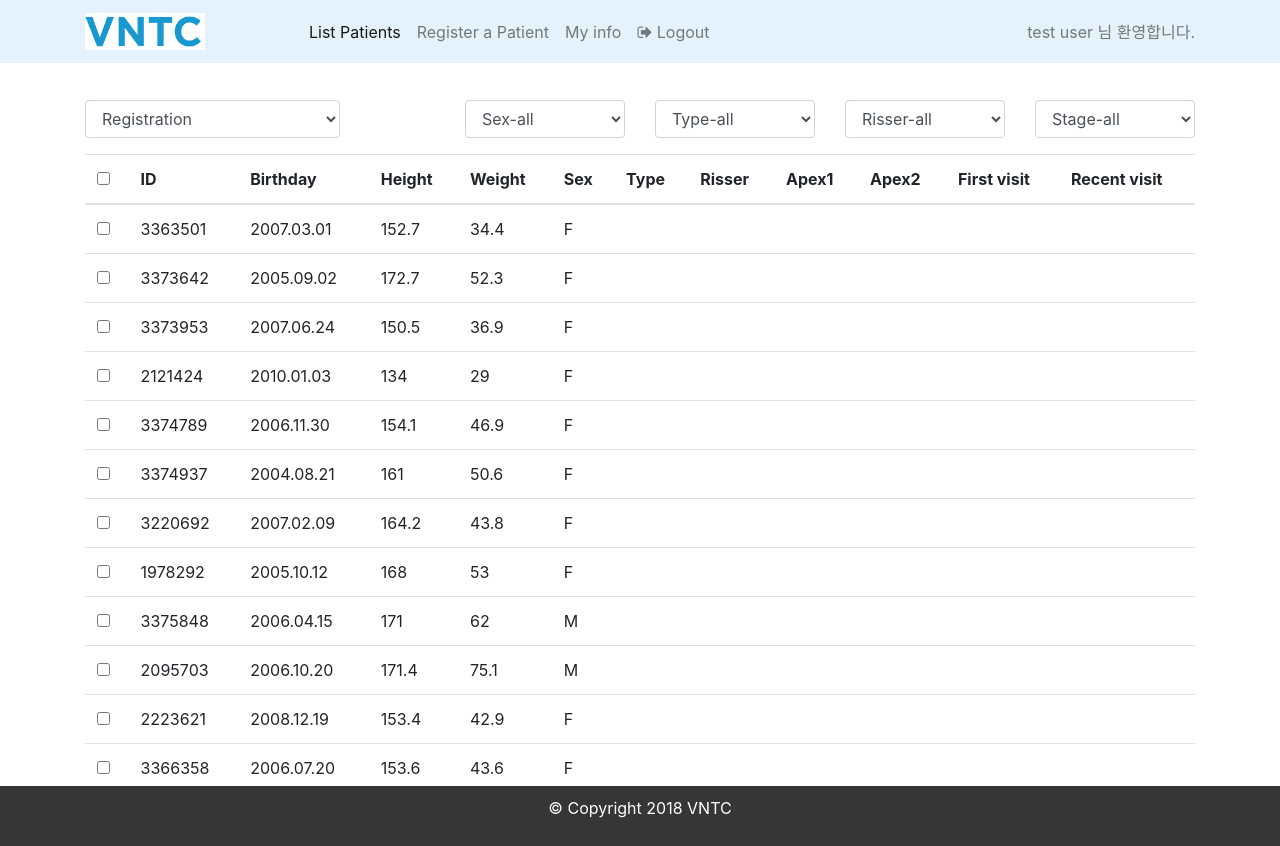
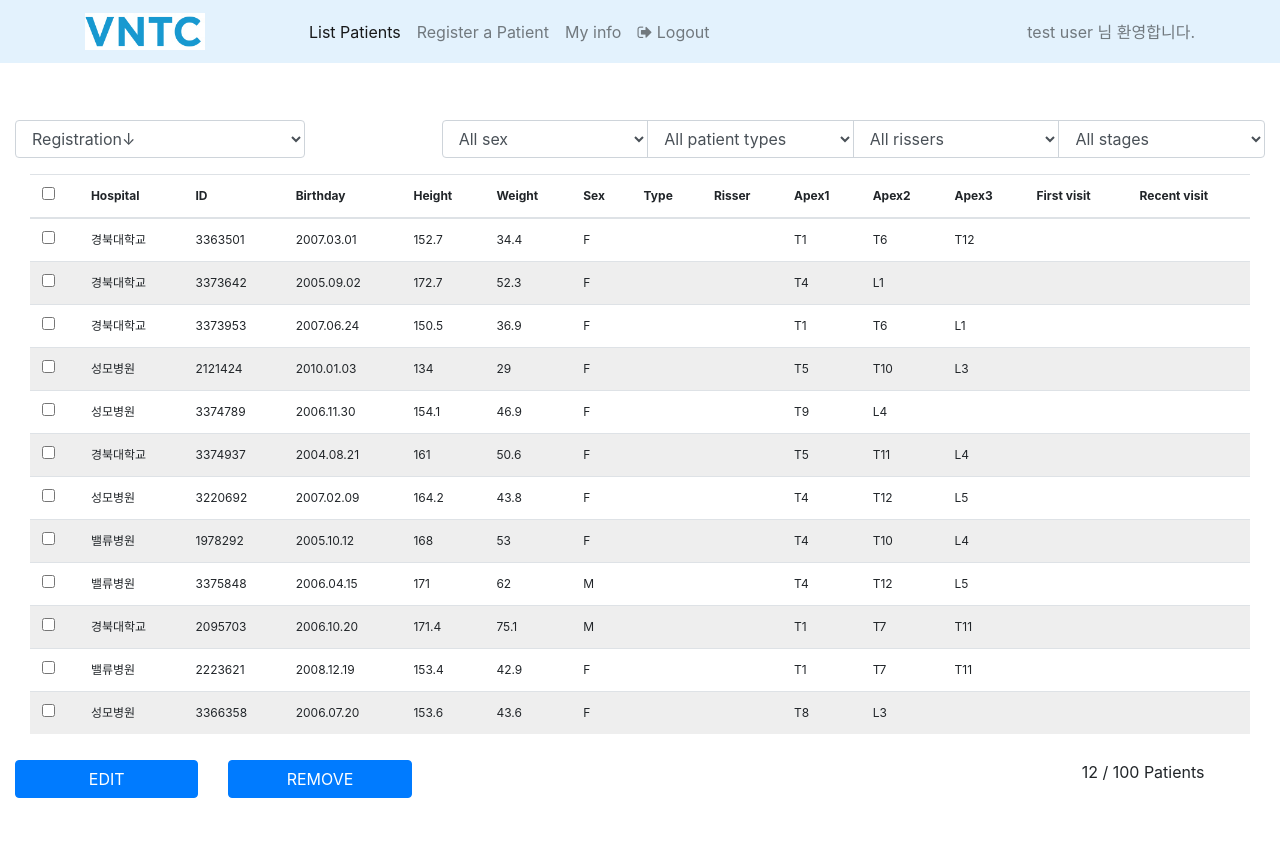
Before and after one commit to wjkim81/angular-app, an Angular app: page /home in a window 1280 px wide. After the commit the page ends 818 px from the top, so only its background shows below. Built offline with nearby package versions, Linux system fonts and the light colour scheme.

Commit message:
Register patient  module

```diff
--- a/src/app/admin/admin.module.ts
+++ b/src/app/admin/admin.module.ts
@@ -6,9 +6,9 @@ import { NgbModule } from '@ng-bootstrap/ng-bootstrap';
 import { FormsModule } from '@angular/forms';
 import { ReactiveFormsModule } from '@angular/forms';
 
+import { baseURL } from '../shared/baseurl';
+
 import { AdminRoutingModule } from './admin-routing/admin-routing.module';
-
-import { baseURL } from '../shared/baseurl';
 
 import { AdminComponent } from './admin.component';
 import { AdminNavbarComponent } from './admin-navbar/admin-navbar.component';
--- a/src/app/user/register-patient/register-patient.component.ts
+++ b/src/app/user/register-patient/register-patient.component.ts
@@ -66,7 +66,7 @@ export class RegisterPatientComponent implements OnInit {
       'required': "Patient's height is required.",
       'pattern': "Patient's height should be a number."
     },
-    'wieght': {
+    'weight': {
       'required': "Patient's weight is required.",
       'pattern': "Patient's weight should be a number."
     },
@@ -79,11 +79,12 @@ export class RegisterPatientComponent implements OnInit {
     'apexStart1': {
       'required': 'Apex1 is required.'
     },
-    'CobbAng1': {
-      'required': 'Cobb Angle is required.'
+    'cobbAng1': {
+      'required': 'Cobb angle is required.',
+      'pattern': 'Cobb angle should be a number.'
     },
     'apexEnd1': {
-      'required': 'ApexEnd1 is required.'
+      'required': 'End of apex1 is required.'
     },
     'direction1': {
       'required': 'Direction1 is required.'
@@ -139,23 +140,23 @@ export class RegisterPatientComponent implements OnInit {
     this.patientForm = this.fb.group({
       birthday: ['', [Validators.required]],
       sex: [this.sexes[1], [Validators.required]],
-      height: [0, [Validators.required]],
-      weight: [0, Validators.required],
+      height: ['', [Validators.required]],
+      weight: ['', [Validators.required]],
       patientType: [this.patientTypes[0], Validators.required],
       risser: [this.rissers[0], Validators.required],
 
-      apexStart1: [this.vertebralColumns[0], Validators.required],
-      cobbAng1: [0, [Validators.required, Validators.pattern]],
-      apexEnd1: [this.vertebralColumns[1], Validators.required],
+      apexStart1: ['', Validators.required],
+      cobbAng1: ['', [Validators.required, Validators.pattern]],
+      apexEnd1: ['', Validators.required],
       direction1: [this.directions[0], Validators.required],
 
       //apexStart2: '',
-      cobbAng2: [0, Validators.pattern],
+      cobbAng2: ['', Validators.pattern],
       apexEnd2: '',
       direction2: '',
 
       //apexStart3: '',
-      cobbAng3: [0, Validators.pattern],
+      cobbAng3: ['', Validators.pattern],
       apexEnd3: '',
       direction3: '',
 
@@ -163,12 +164,12 @@ export class RegisterPatientComponent implements OnInit {
       xRayFile: '',
       threeDScanFile: '',
 
-      shoulder: [0, [Validators.required, Validators.pattern]],
-      bust: [0, [Validators.required, Validators.pattern]],
-      waist: [0, [Validators.required, Validators.pattern]],
-      hip: [0, [Validators.required, Validators.pattern]],
-      lumber: [0, [Validators.required, Validators.pattern]],
-      lumberHeight: [0, [Validators.required, Validators.pattern]]
+      shoulder: ['', [Validators.required, Validators.pattern]],
+      bust: ['', [Validators.required, Validators.pattern]],
+      waist: ['', [Validators.required, Validators.pattern]],
+      hip: ['', [Validators.required, Validators.pattern]],
+      lumber: ['', [Validators.required, Validators.pattern]],
+      lumberHeight: ['', [Validators.required, Validators.pattern]]
     });
 
     this.patientForm.valueChanges
@@ -183,14 +184,19 @@ export class RegisterPatientComponent implements OnInit {
 
     for (const field in this.formErrors) {
       // clear previous error message (if any)
+      //console.log(`field: ${field}`);
       this.formErrors[field] = '';
       const control = form.get(field);
       if (control && control.dirty && !control.valid) {
         //console.log(`${field} - dirty: ${control.dirty}, valid: ${control.valid}`);
+        //console.log(`field: ${field}`);
         const messages = this.validationMessages[field];
+        //console.log(messages);
         //console.log(control.errors);
         for (const key in control.errors) {
+          //console.log(`key: ${key}`);
           this.formErrors[field] += messages[key] + ' ';
+          //console.log(this.formErrors[field]);
         }
       }
     }
@@ -203,10 +209,40 @@ export class RegisterPatientComponent implements OnInit {
     this.showPatientInfo = true;
 
     setTimeout(() => {
-      /*
       this.patientForm.reset({
+        birthday: '',
+        sex: this.sexes[1],
+        height: '',
+        weight: '',
+        patientType: this.patientTypes[0],
+        risser: this.rissers[0],
+
+        apexStart1: '',
+        cobbAng1: '',
+        apexEnd1: '',
+        direction1: this.directions[0],
+
+        //apexStart2: '',
+        cobbAng2: '',
+        apexEnd2: '',
+        direction2: '',
+
+        //apexStart3: '',
+        cobbAng3: '',
+        apexEnd3: '',
+        direction3: '',
+
+        firstVisit: '',
+        xRayFile: '',
+        threeDScanFile: '',
+
+        shoulder: '',
+        bust: '',
+        waist: '',
+        hip: '',
+        lumber: '',
+        lumberHeight: '',
       });
-      */
       this.showPatientInfo = false;
     }, 5000);
   }
--- a/src/app/user/user-home/user-home.component.html
+++ b/src/app/user/user-home/user-home.component.html
@@ -1,52 +1,41 @@
-<div class="container">
+<div class="container-fluid">
   <div class="row form-group orderOption">
     <div class="col-12 col-sm-12 col-md-3">
       <select class="form-control">
-        <option value="">Registration</option>
-        <option value="1">Age↑</option>
-        <option value="2">Age↓</option>
-        <option value="3">Weight↑</option>
-        <option value="4">Weight↓</option>
-        <option value="5">Apex angle↑</option>
-        <option value="6">Apex angle↓</option>
+        <option value="descentOrderbyRegisteration">Registration↓</option>
+        <option value="ascentOrderByAge">Age↑</option>
+        <option value="descentOrderByAge">Age↓</option>
+        <option value="ascentOrderByWeight">Weight↑</option>
+        <option value="descentOrderByWeight">Weight↓</option>
+        <option value="ascentOrderByApex1">Apex1 angle↑</option>
+        <option value="descentOrderByApex1">Apex1 angle↓</option>
       </select>
     </div>
-    <div class="col-12 col-sm-6 offset-md-1 col-md-2">
+    <div class="input-group col-12 col-sm-12 offset-md-1 col-md-8">
+    <!--<div class="col-12 col-sm-6 offset-md-1 col-md-2">-->
       <select class="form-control">
-        <option value="">Sex-all</option>
-        <option value="">all</option>
-        <option value="M">M only</option>
-        <option value="F">F only</option>
+        <option>All sex</option>
+        <option *ngFor="let sex of sexes" [value]="patientSex">{{sex}}</option>
       </select>
-    </div>
-    <div class="col-12 col-sm-6 col-md-2">
+    <!--</div>-->
+    <!--<div class="col-12 col-sm-6 col-md-2">-->
       <select class="form-control">
-        <option value="">Type-all</option>
-        <option value="">all</option>
-        <option value="MT">MT</option>
-        <option value="TL">TL</option>
-        <option value="DT">DT</option>
+        <option> All patient types</option>
+        <option *ngFor="let patientType of patient_types" [value]="patientType">{{patientType}}</option>
       </select>
-    </div>
-    <div class="col-12 col-sm-6 col-md-2">
+    <!--</div>-->
+    <!--<div class="col-12 col-sm-6 col-md-2">-->
       <select class="form-control">
-        <option value="">Risser-all</option>
-        <option value="">all</option>
-        <option value="1">1</option>
-        <option value="2">2</option>
-        <option value="3">3</option>
-        <option value="4">4</option>
-        <option value="5">5</option>
+        <option> All rissers</option>
+        <option *ngFor="let risser of rissers" [value]="risser">{{risser}}</option>
       </select>
-    </div>
-    <div class="col-12 col-sm-6 col-md-2">
+    <!--</div>-->
+    <!--<div class="col-12 col-sm-6 col-md-2">-->
       <select class="form-control">
-        <option value="">Stage-all</option>
-        <option value="">all</option>
-        <option value="1">mild</option>
-        <option value="2">moderate</option>
-        <option value="3">severe</option>
+        <option> All stages</option>
+        <option *ngFor="let stage of stages" [value]="stage">{{stage}}</option>
       </select>
+    <!--</div>-->
     </div>
   </div><!-- row Order Option -->
 
@@ -56,7 +45,8 @@
         <table class="table table-stripped table-font">
           <thead class="thead-inverse">
             <tr>
-              <th><input type="checkbox" name="chk_list_all" id="chk_list_all" onclick="javascript:check_all();"></th>
+              <th><input type="checkbox" name="checkPatient" id="checkPatient"></th>
+              <th>Hospital</th>
               <th>ID</th>
               <th>Birthday</th>
               <th>Height</th>
@@ -66,13 +56,15 @@
               <th>Risser</th>
               <th>Apex1</th>
               <th>Apex2</th>
+              <th>Apex3</th>
               <th>First visit</th>
               <th>Recent visit</th>
             </tr>
           </thead>
           <tbody>
-            <tr *ngFor="let patient of patients">
-              <td><input type="checkbox"></td>
+            <tr *ngFor="let patient of patients; let even = even; let odd = odd" [ngClass]="{ odd: odd, even: even }">
+              <td><input type="checkbox"  [value]="patient"></td>
+              <td>{{patient.hospital}}</td>
               <td>{{patient.patientId}}</td>
               <td>{{patient.birthday}}</td>
               <td>{{patient.height}}</td>
@@ -80,10 +72,11 @@
               <td>{{patient.sex}}</td>
               <td>{{patient.type}}</td>
               <td>{{patient.risser}}</td>
-              <td>{{patient.apex1}}</td>
-              <td>{{patient.apex2}}</td>
-              <td>{{patient.fitstVisit}}</td>
-              <td>{{patient.recentVisit}}</td>
+              <td>{{patient.apex1Start}}</td>
+              <td>{{patient.apex2Start}}</td>
+              <td>{{patient.apex3Start}}</td>
+              <td>{{patient.patientVisit}}</td>
+              <td>{{patient.patientVisit}}</td>
             </tr>
           </tbody>
         </table>
--- a/src/app/user/user-home/user-home.component.scss
+++ b/src/app/user/user-home/user-home.component.scss
@@ -0,0 +1,28 @@
+.solid-bottom-border {
+  border-bottom: 1px solid #ccc;
+}
+
+.orderOption {
+  padding-top: 20px;
+}
+
+.listbox-area {
+  margin: 0px;
+  padding: 0;
+  //height: 600px;
+  overflow-y: auto;
+  width: 100%;
+  //border: 1px solid #ccc;
+}
+
+.table-font {
+  font-size: 12px;
+}
+
+.after-table-margin {
+  padding: 10px 0px 20px 0px;
+}
+
+tr:nth-child(even) {
+    background-color: #eeeeee;
+}
--- a/src/app/user/user.component.html
+++ b/src/app/user/user.component.html
@@ -1,4 +1,4 @@
 <app-user-navbar></app-user-navbar>
 <router-outlet></router-outlet>
 <!--<app-admin-home></app-admin-home>-->
-<app-footer></app-footer>
+<!--<app-footer></app-footer>-->
```
Also changed, not shown: src/app/user/register-patient/register-patient.component.html (+65 -18 lines).
